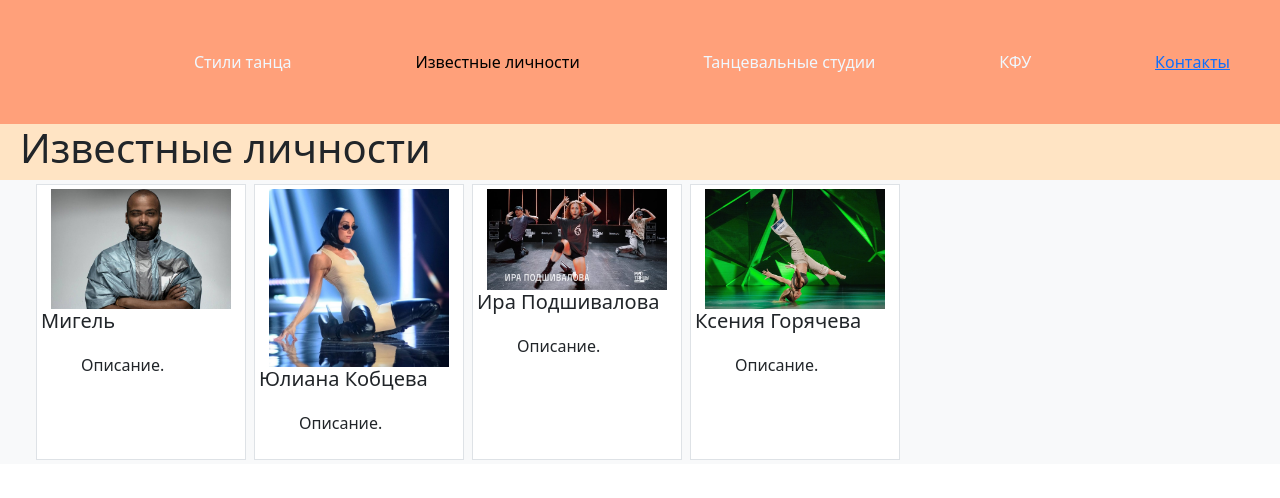
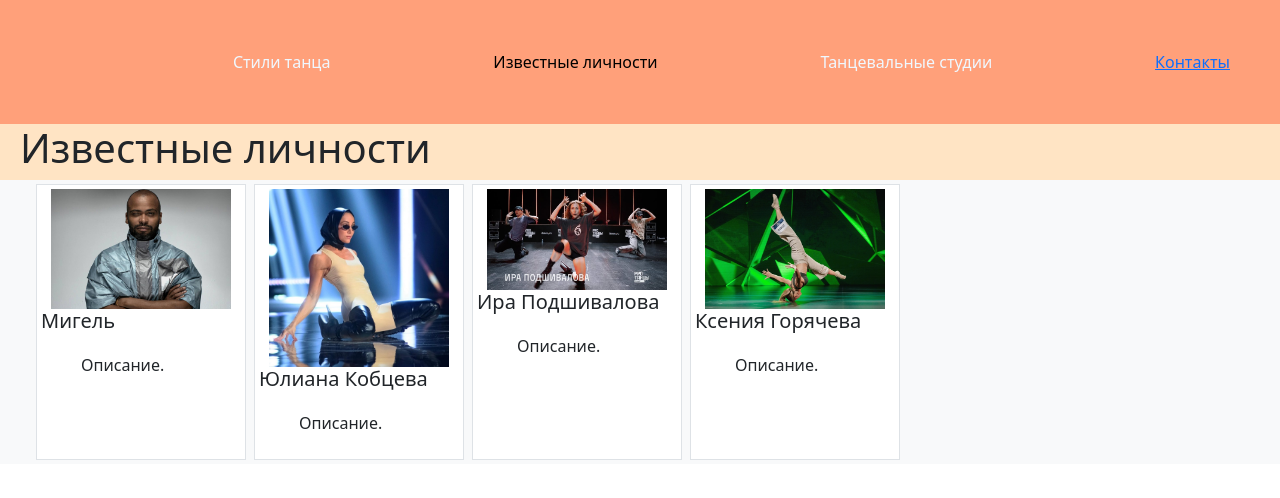
Before and after one commit to LiraV/CourseWork-2, a plain HTML site: page persons.html in a window 1280 px wide. Drawn offline with nearby package versions, Linux system fonts and the light colour scheme.

Commit message:
Update persons.html

```diff
--- a/persons.html
+++ b/persons.html
@@ -13,7 +13,6 @@
          <a href="styles.html" target="_self" class="menu_text">Стили танца<br></a>
          <a href="persons.html" target="_self" class="menu_text"id="this">Известные личности<br></a>
          <a href="studios.html" target="_self" class="menu_text">Танцевальные студии<br></a>
-         <a href="kfu.html" target="_self" class="menu_text">КФУ<br></a>
          <a href="contact.html">Контакты</a>
       </nav>
       <main>
```
